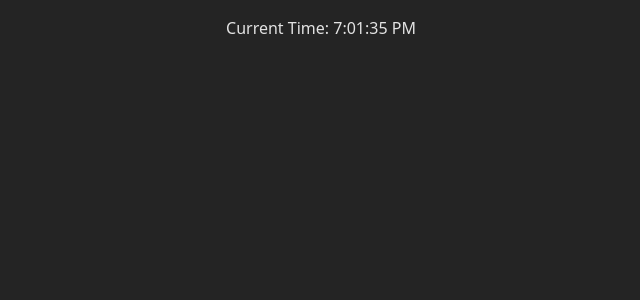
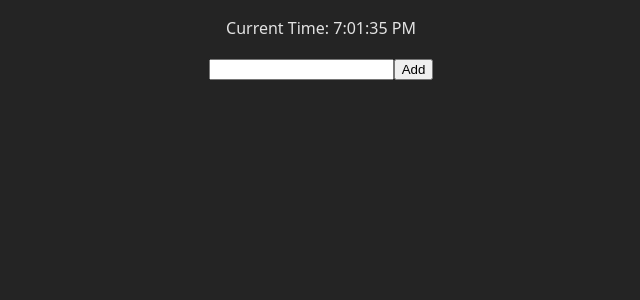
Before and after one commit to hansrajathole/Timer, a React (Vite) app: page / in a window 1280 px wide. Shown: the top 300 px of the page, without its empty margins (319-959 px from the left). Built offline with nearby package versions, Linux system fonts and the light colour scheme.

Commit message:
Refactor App component and enhance CSS for better layout

```diff
--- a/src/App.jsx
+++ b/src/App.jsx
@@ -1,10 +1,10 @@
-import React, { useState, useEffect } from 'react';
+import React, { useState, useEffect, use } from 'react';
 
 function App() {
   let date = new Date()
   const [currentTime, setCurrentTime] = useState(date);
-
-
+  const [todo, settodo] = useState([])
+  const [taks, settaks] = useState('')
   useEffect(() => {
     setInterval(()=>{
         setCurrentTime(new Date())
@@ -14,10 +14,34 @@ function App() {
     }
   }, [])
 
+  const handleSubmit = (e)=>{
+    e.preventDefault();
+    let time = currentTime.toLocaleTimeString()
+    let obj = {
+      time : time,
+      taks : taks
+    }
+
+    settodo((prev)=> [...prev , obj])
+
+  }
+
   return (
     <>
 
       <p>Current Time: {currentTime.toLocaleTimeString()}</p>
+      <form onSubmit={handleSubmit} >
+        <input type="text" value={taks} onChange={(e)=>settaks(e.target.value)}/>
+        <button>Add</button>
+      </form>
+      <div>
+        {
+          todo.map((list , idx)=> <div className='list'>
+            <div>{list.taks}</div>
+            <p>{list.time}</p>
+          </div>)
+        }
+      </div>
 
     </>
   );
--- a/src/index.css
+++ b/src/index.css
@@ -13,3 +13,11 @@
   -webkit-font-smoothing: antialiased;
   -moz-osx-font-smoothing: grayscale;
 }
+
+.list {
+  display: flex;
+  justify-content: center;
+  justify-items: center ;
+  align-items: center;
+  gap: 80px;
+}
```
